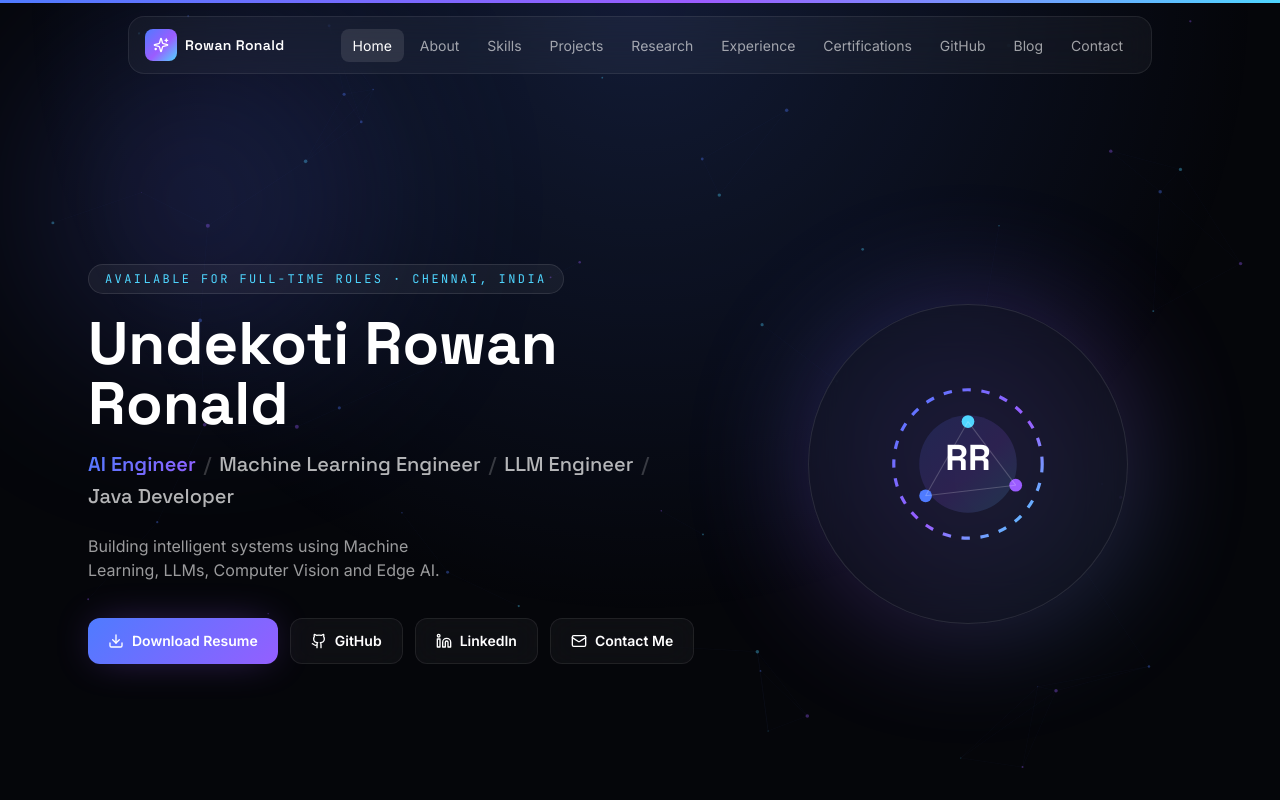
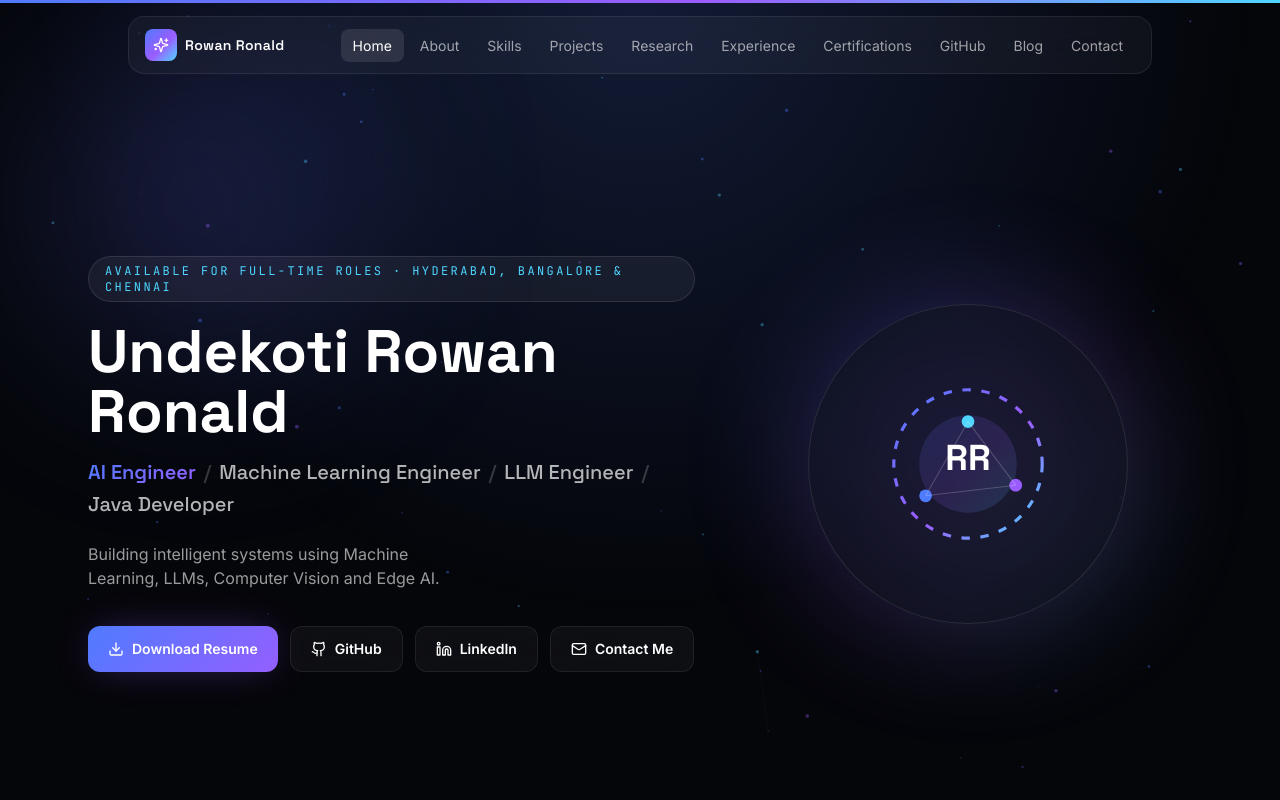
Before and after one commit to Undekoti-Rowan-Ronald/Undekoti-Rowan-Ronald.github.io, a Next.js app: page / in a window 1280 px wide. Shown: the top 800 px of the page. Built offline with nearby package versions, Linux system fonts and the light colour scheme.

Commit message:
Update location text for full-time roles

```diff
--- a/src/app/page.tsx
+++ b/src/app/page.tsx
@@ -36,7 +36,7 @@ export default function HomePage() {
               variants={item}
               className="mb-5 inline-flex items-center gap-2 rounded-full border border-white/10 bg-white/5 px-4 py-1.5 font-mono text-xs uppercase tracking-[0.2em] text-accent-cyan"
             >
-              Available for full-time roles · {profile.location}
+              Available for full-time roles · Hyderabad, Bangalore & Chennai
             </motion.span>
 
             <motion.h1
```
